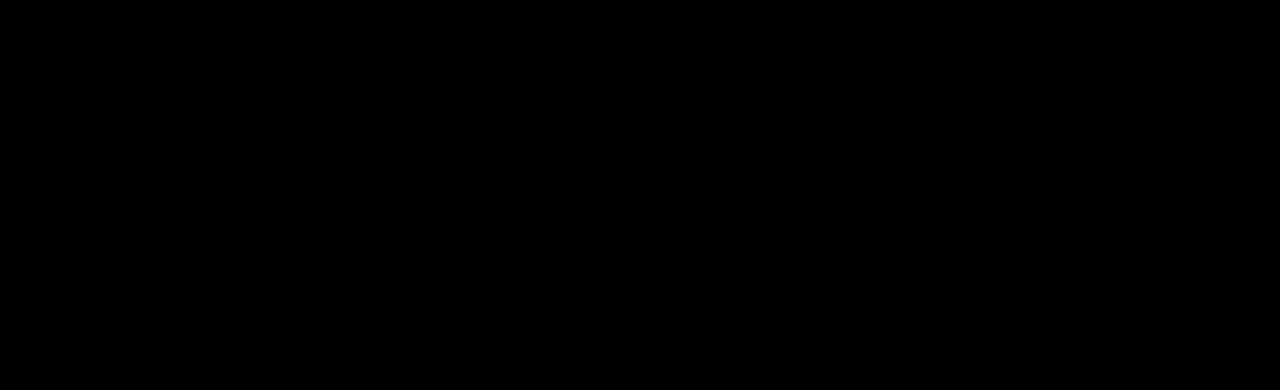
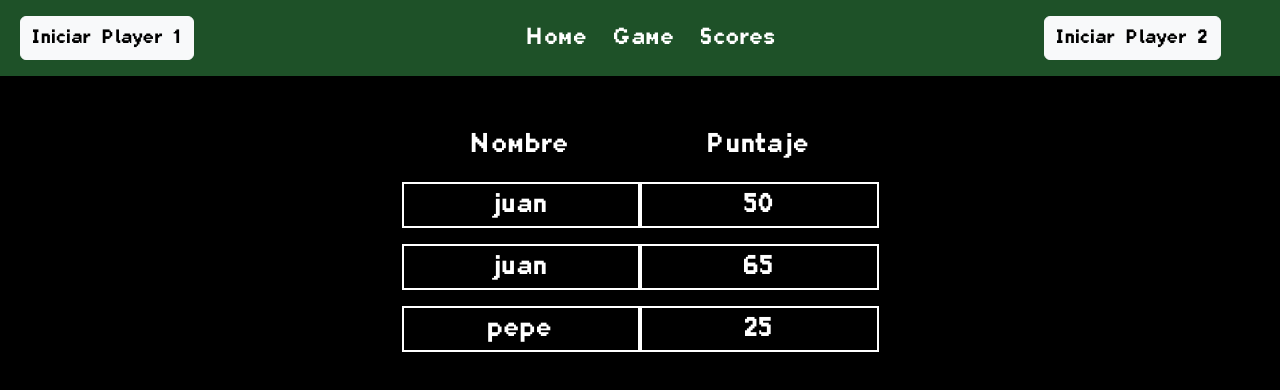
Before and after one commit to Ignacio-Us/taller-3-esp-tec1-v2, a Vue app: page /score in a window 1280 px wide. Before the commit this address had no page. Shown: the top 390 px of the page. Built offline with nearby package versions, Linux system fonts and the light colour scheme; data requests are answered from the project's data file.

Commit message:
Creacion de pagina score y configuracion de JSON
se añadio la pagina score para ver los puntajes del usuario , ademas se agregon los puntajes que tienen los usuarios, se enlazo la pagina score con la navbar.

```diff
--- a/src/components/Navbar.vue
+++ b/src/components/Navbar.vue
@@ -11,7 +11,7 @@
         <div class="col-md-6 text-center">
             <RouterLink to="/" class="btn fs-4 text-white font-custom">Home</RouterLink>
             <RouterLink to="/selection" class="btn fs-4 text-white font-custom">Game</RouterLink>
-            <button class="btn fs-4 text-white">Scores</button>
+            <RouterLink to="/score" class="btn fs-4 text-white  font-custom">Scores</RouterLink>
         </div>
         <div class="col-md-2 p-2 ml-2">
             <button v-if="!showPlayerTwo" @click="showPlayerTwo = !showPlayerTwo" class="btn btn-light fs-5">Iniciar Player 2</button>
--- a/src/db.json
+++ b/src/db.json
@@ -20,17 +20,17 @@
     "Puntaje": [
         {
         "id": 1,
-        "putnaje":50,
+        "puntaje":50,
         "nombreUsuario": "juan"
         },
         {
         "id": 2,
-        "putnaje":65,
+        "puntaje":65,
         "nombreUsuario": "juan"
         },
         {
-        "id": 1,
-        "putnaje":25,
+        "id": 3,
+        "puntaje":25,
         "nombreUsuario": "pepe"
         }
     ]
--- /dev/null
+++ b/src/pages/ScorePage.vue
@@ -0,0 +1,52 @@
+<template>
+
+    <Navbar />
+
+    <div class="container text-white text-center mt-5 font-custom fs-3 ">
+        <div class="col-10 justify-content-center align-items-center m-auto">
+            <div class="col-md-12">
+                <div class="row">
+                    <div class="col-md-3 offset-md-3">
+                        Nombre
+
+                    </div>
+                    <div class="col-md-3">
+                        Puntaje
+                    </div>
+                </div>
+
+                <div v-for="puntaje in puntajes" :key="puntaje.id" class="row mt-3">
+
+                    <div class="col-md-3 offset-md-3 border-custom">
+                        {{ puntaje.nombreUsuario }}
+                    </div>
+
+                    <div class="col-md-3 border-custom">
+                        {{ puntaje.puntaje }}
+                    </div>
+                </div>
+            </div>
+        </div>
+    </div>
+</template>
+
+<style scoped>
+.border-custom {
+    border: 2px solid white;
+}
+</style>
+
+<script setup>
+import Navbar from '../components/Navbar.vue';
+import { ref } from 'vue';
+import axios from 'axios';
+
+const puntajes = ref([])
+
+try {
+    const response = await axios.get(`http://localhost:3000/Puntaje`);
+    puntajes.value = response.data
+} catch (error) {
+    console.error('Error al obtener los puntajes', error)
+}
+</script>
--- a/src/router/router.js
+++ b/src/router/router.js
@@ -3,13 +3,15 @@
 import GamePage from "../pages/GamePage.vue";
 import SelectPage from "../pages/SelectPage.vue";
 import LoginPage from "../pages/LoginPage.vue";
+import ScorePage from "../pages/ScorePage.vue";
 
 
 const routes = [
     { path: "/", component: HomePage},
     { path: "/game", component: GamePage, meta: { requiresAuth:true}},
     { path: "/selection", component: SelectPage,  meta: { requiresAuth:true} },
-    { path: "/login", component: LoginPage}
+    { path: "/login", component: LoginPage},
+    {path: "/score", component: ScorePage}
 ];
 
 
```
